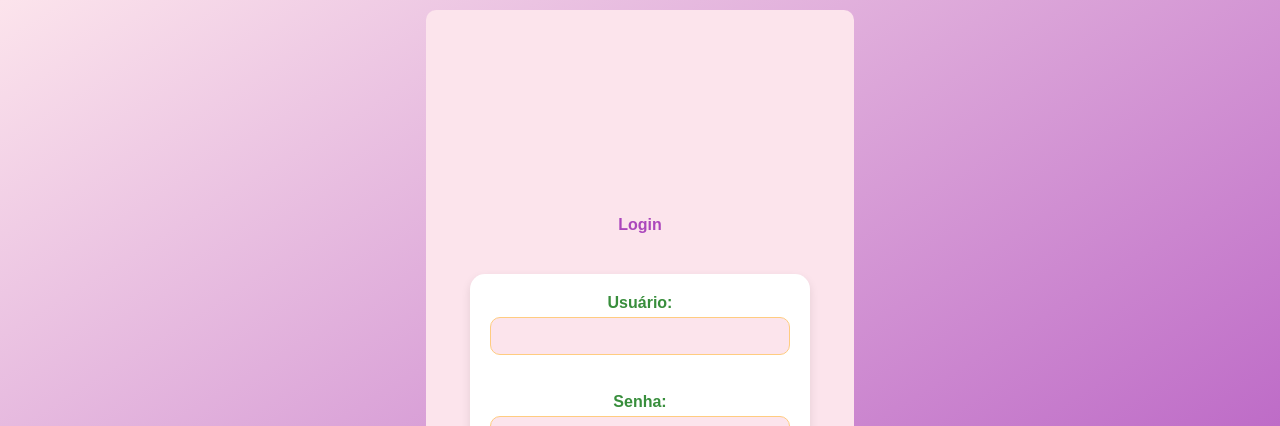
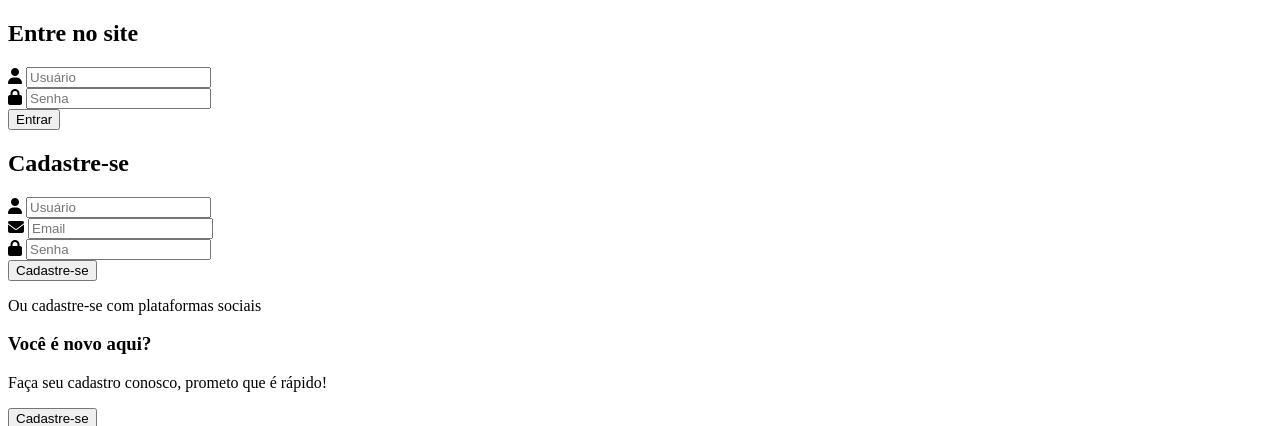
Before and after one commit to sam-abreu/Grupo10projetos, a Django app: page / in a window 1280 px wide. Shown: the top 426 px of the page. Run offline with Django 5.2, Linux system fonts and the light colour scheme; parts of the project's set-up code (start-up, migrations or seed data) failed here and were passed over; some libraries are stand-ins or nearby versions.

Commit message:
Página de login

```diff
--- a/App_Projetos2/templates/login.html
+++ b/App_Projetos2/templates/login.html
@@ -1,34 +1,80 @@
 <!DOCTYPE html>
-<html lang="en">
-<head>
-    <meta charset="UTF-8">
-    <meta name="viewport" content="width=device-width, initial-scale=1.0">
-    <title>Login</title>
-    {% load static %}
-    <link rel="stylesheet" href="{% static 'App_Projetos2/css/login.css' %}">
-</head>
-<body>
+<html lang="pt-br">
 
-<div class="form-container">
-    <h2 class="above-text">Login</h2>
-    <form method="POST" action="{% url 'login' %}">
-        {% csrf_token %}
-        <label for="username">Usuário:</label>
-        <input type="text" id="username" name="username" required><br><br>
+  <head>
+    <meta charset="UTF-8" />
+    <meta name="viewport" content="width=device-width, initial-scale=1.0" />
+    <script
+      src="https://kit.fontawesome.com/64d58efce2.js"
+      crossorigin="anonymous"
+    ></script>
+    <link rel="stylesheet" href="app.css" />
+    <title>Página de Login</title>
+  </head>
+  <body>
+    <div class="container">
+      <div class="forms-container">
+        <div class="signin-signup">
+          <form action="#" class="sign-in-form">
+            <h2 class="title">Entre no site</h2>
+            <div class="input-field">
+              <i class="fas fa-user"></i>
+              <input type="text" placeholder="Usuário" />
+            </div>
+            <div class="input-field">
+              <i class="fas fa-lock"></i>
+              <input type="password" placeholder="Senha" />
+            </div>
+            <input type="submit" value="Entrar" class="btn solid" />
+          </form>
+          <form action="#" class="sign-up-form">
+            <h2 class="title">Cadastre-se</h2>
+            <div class="input-field">
+              <i class="fas fa-user"></i>
+              <input type="text" placeholder="Usuário" />
+            </div>
+            <div class="input-field">
+              <i class="fas fa-envelope"></i>
+              <input type="email" placeholder="Email" />
+            </div>
+            <div class="input-field">
+              <i class="fas fa-lock"></i>
+              <input type="password" placeholder="Senha" />
+            </div>
+            <input type="submit" class="btn" value="Cadastre-se" />
+            <p class="social-text">Ou cadastre-se com plataformas sociais</p>
+          </form>
+        </div>
+      </div>
 
-        <label for="password">Senha:</label>
-        <input type="password" id="password" name="password" required><br><br>
+      <div class="panels-container">
+        <div class="panel left-panel">
+          <div class="content">
+            <h3>Você é novo aqui?</h3>
+            <p>
+              Faça seu cadastro conosco, prometo que é rápido!
+            </p>
+            <button class="btn transparent" id="sign-up-btn">
+              Cadastre-se
+            </button>
+          </div>
+          <img src="img/log.svg" class="image" alt="" />
+        </div>
+        <div class="panel right-panel">
+          <div class="content">
+            <h3>Já possui uma conta?</h3>
+            <p>
+              Então efetue seu login e aproveite o site.
+            </p>
+            <button class="btn transparent" id="sign-in-btn">
+              Entrar
+            </button>
+          </div>
+          <img src="img/register.svg" class="image" alt="" />
+        </div>
+      </div>
+    </div>
 
-        <button type="submit">Entrar</button>
-    </form>
-
-    {% if form.errors %}
-        <div>
-            <p>Erro: Usuário ou senha incorretos.</p>
-        </div>
-    {% endif %}
-
-    <p class="below-text">Ainda não tem uma conta? <a href="{% url 'cadastro_user' %}">Clique aqui</a> para se cadastrar.</p>
-</div>
-</body>
+    <script src="app.js"></script>
+  </body>
 </html>
```
